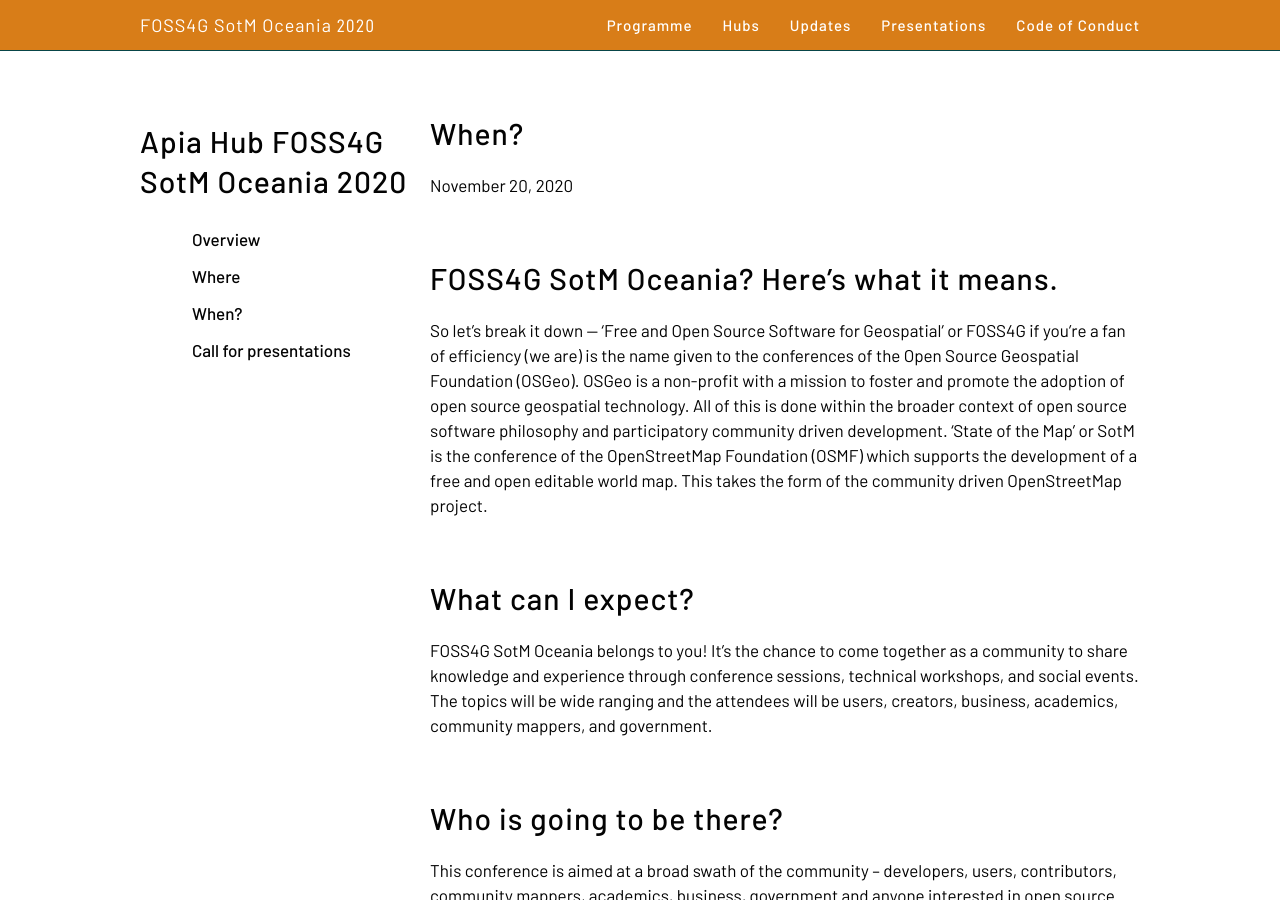
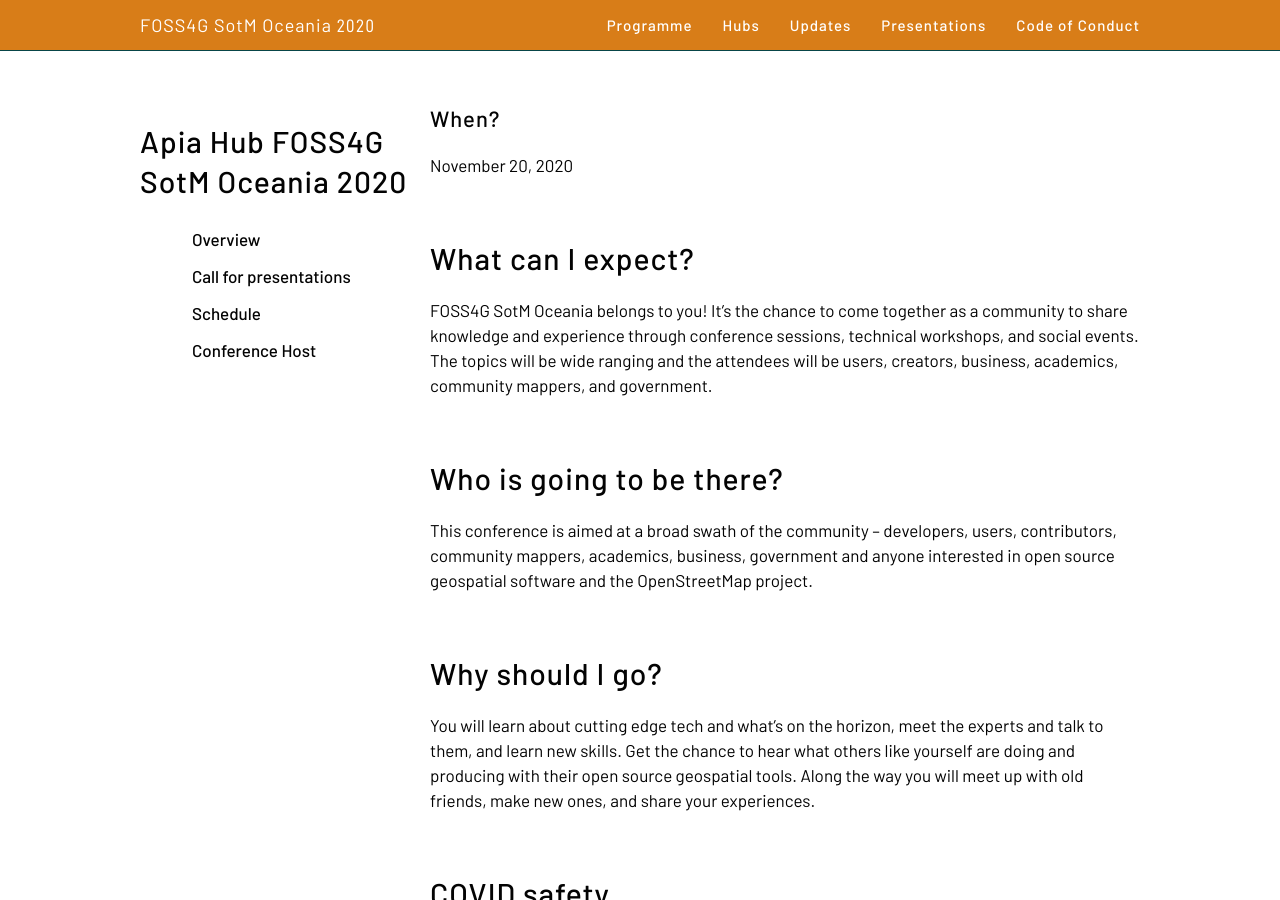
Before and after one commit to osgeo-oceania/foss4g-sotm-oceania-2020, a Jekyll site: the page built from hubs/apia/index.md, in a window 1280 px wide and 900 px high, scrolled down 423 px. Built offline with Jekyll 4.4.1, drawn with Linux system fonts in a browser that asks for light colours.

Commit message:
added more details to apia hub

```diff
--- a/hubs/apia/index.md
+++ b/hubs/apia/index.md
@@ -2,7 +2,7 @@
 layout: page-with-toc
 title: Apia Hub FOSS4G SotM Oceania 2020
 titlecontent: ""
-headings: "overview,where,when,call-for-presentations,contact-information"
+headings: "overview,call-for-presentations,schedule,conference-host,contact-information"
 ---
 
 # Overview
@@ -11,21 +11,16 @@
 We're creating an exciting program for you — the FOSS4G and OpenStreetMap community, together with the GIS community in Samoa.
 Here's all you need to know to attend. Keep reading to learn about what to expect at the conference, venue information, and how to get involved. Watch this space for information updates.
 
-# Where
+## Where
 
 Pacific Climate Change Centre (PCCC)
 Secretariat of the Pacific Regional Environment Programme - SPREP Headquarters
 Apia
 Samoa
 
-# When?
+## When?
 
 November 20, 2020
-
-# FOSS4G SotM Oceania? Here's what it means.
-
-So let's break it down — 'Free and Open Source Software for Geospatial' or FOSS4G if you're a fan of efficiency (we are) is the name given to the conferences of the Open Source Geospatial Foundation (OSGeo). OSGeo is a non-profit with a mission to foster and promote the adoption of open source geospatial technology. All of this is done within the broader context of open source software philosophy and participatory community driven development.
-'State of the Map' or SotM is the conference of the OpenStreetMap Foundation (OSMF) which supports the development of a free and open editable world map. This takes the form of the community driven OpenStreetMap project.
 
 # What can I expect?
 
@@ -43,7 +38,7 @@
 
 Samoa has been fortunate to stay COVID-free, however we will make sure the conference is a safe and clean space in line with the latest guidance.
 
-## Call for presentations
+# Call for presentations
 
 We want you to share your fascinating stories about open source geospatial, open data, and OpenStreetMap in Samoa. We are looking for a diverse range of presenters including all genders and people from a variety of backgrounds. To achieve this goal, we need you to accept the challenge and put yourself forward, the community can't wait to hear what you have to say!
 
```
Also changed, not shown: _includes/map.html (+12 -5 lines).
